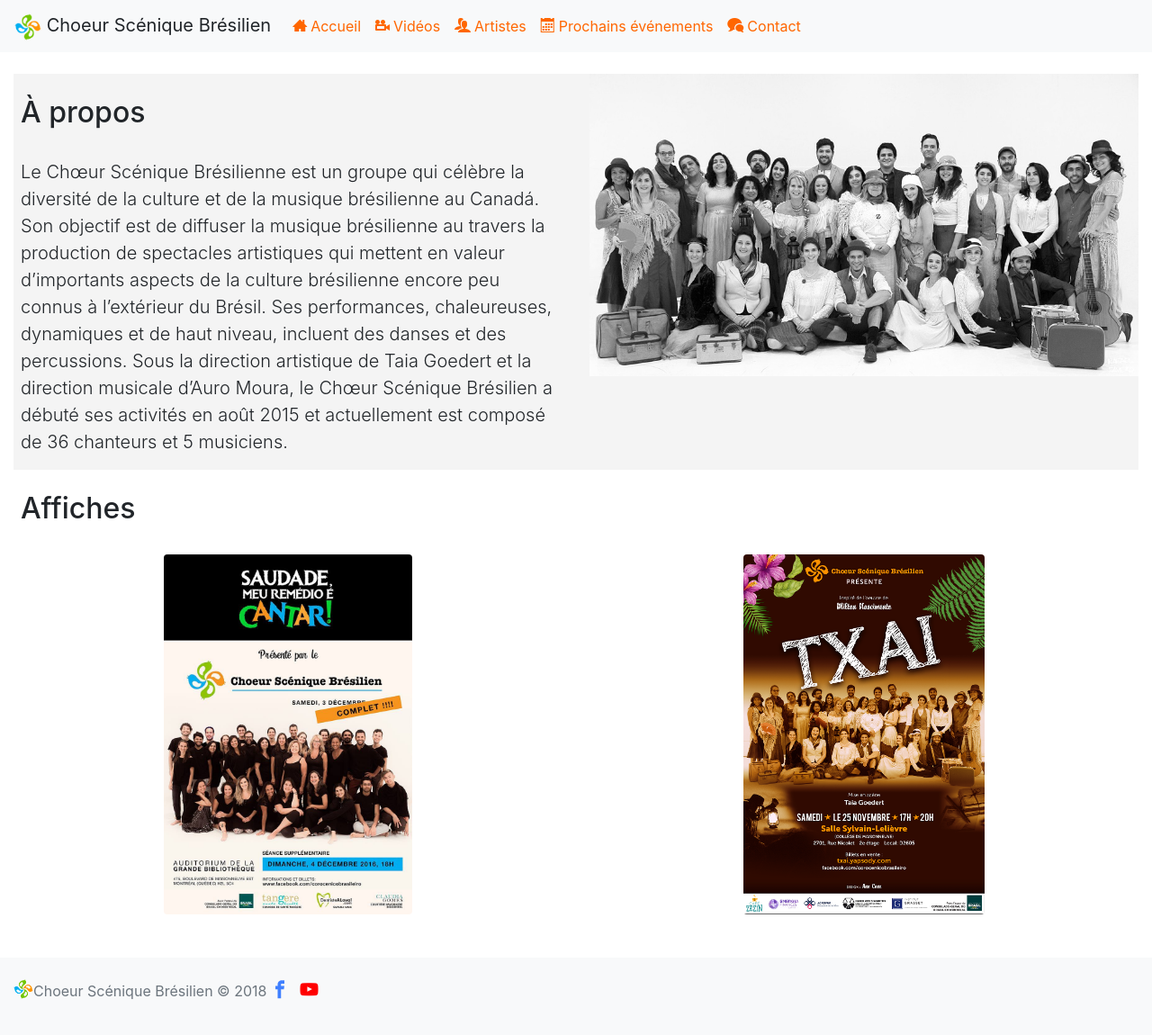
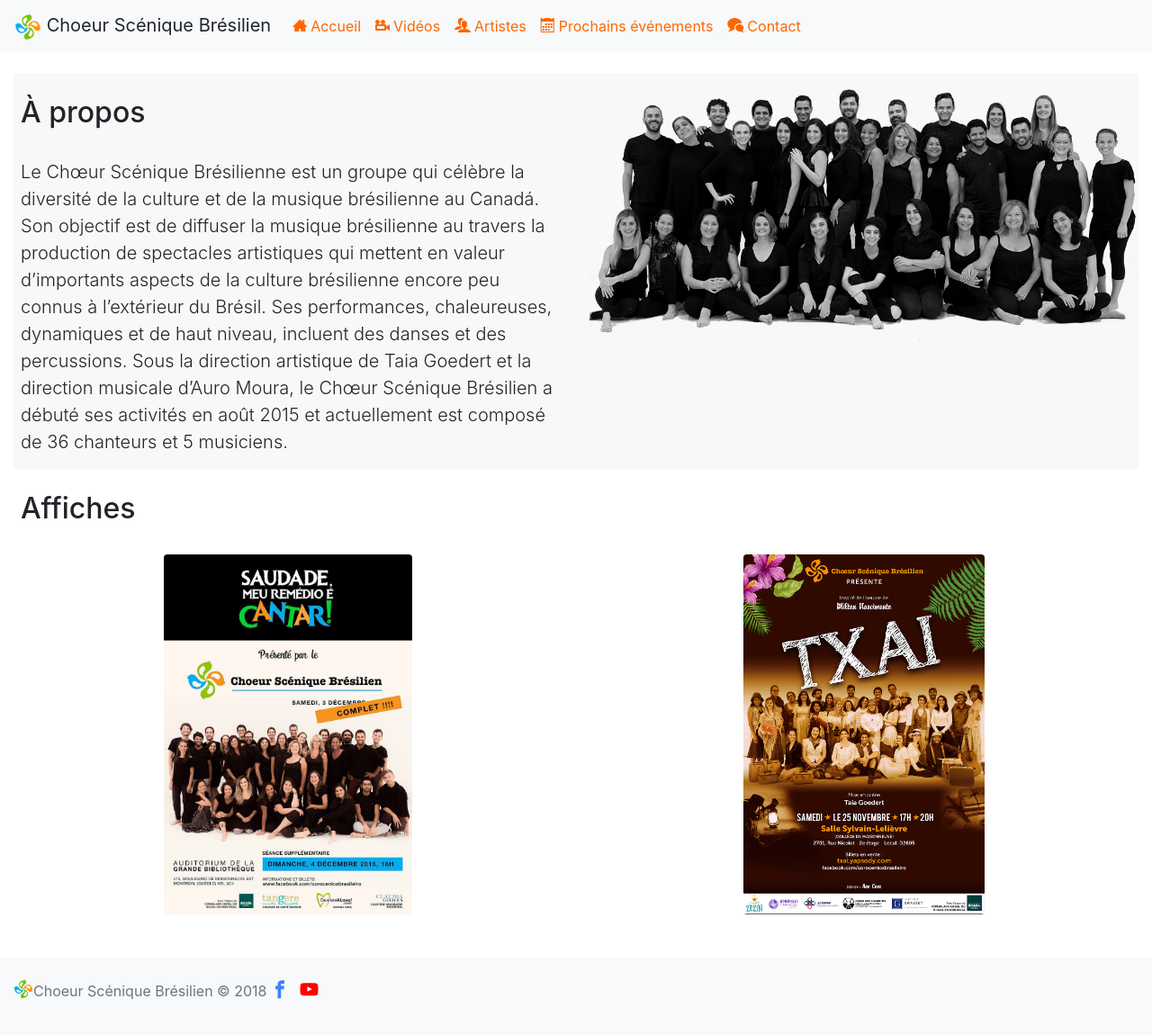
Before and after one commit to corocenicobrasileiro/corocenicobrasileiro.github.io, a Jekyll site: the page built from index.html, in a window 1280 px wide. Shown: the whole page at 90% size. Built offline with Jekyll 4.4.1, drawn with Linux system fonts in a browser that asks for light colours; nearby versions of some CDN libraries; some web fonts are replaced.

Commit message:
nova foto inicial

```diff
--- a/css/main.css
+++ b/css/main.css
@@ -46,7 +46,7 @@ footer a:hover {
 }
 
 .apropos {
-    background-color: #f4f4f4;
+    background-color: #f8f8f8;
 }
 
 .affiches img {
--- a/index.html
+++ b/index.html
@@ -31,7 +31,7 @@ layout: default
 <div class="apropos">
     <div class="row">
         <div class="col-12 col-xl text-center order-xl-2">
-            <img src="img/apropos.jpg" class="img-fluid">
+            <img src="img/apropos2.jpg" class="img-fluid">
         </div>
         <div class="col-12 col-xl overflow-hidden">
             <h2 class="px-2 py-4">À propos</h2>
```
Also changed, not shown: img/apropos2.jpg (added).
